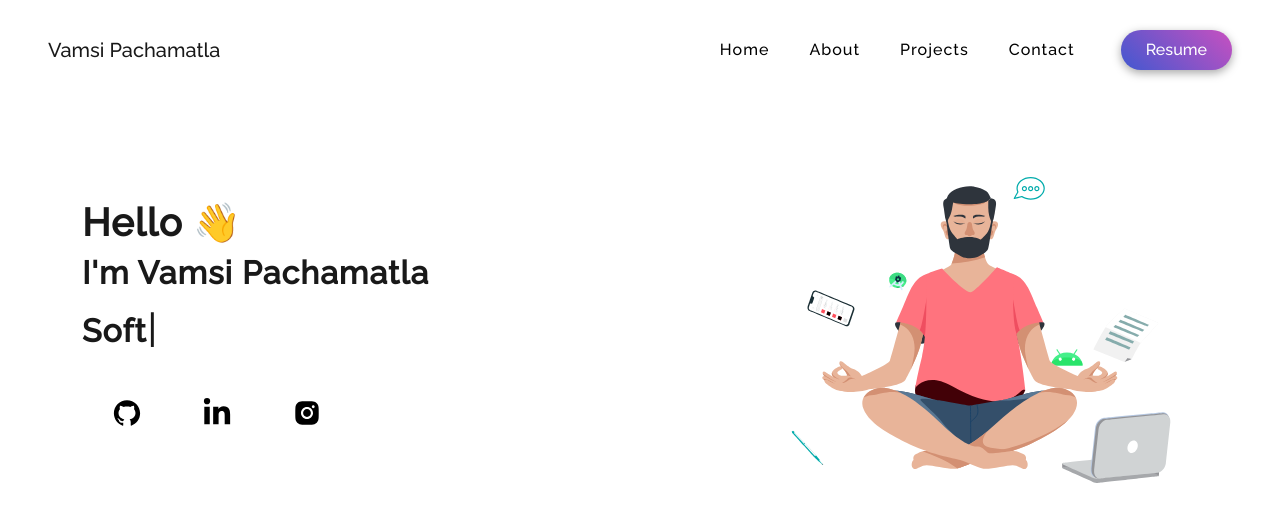
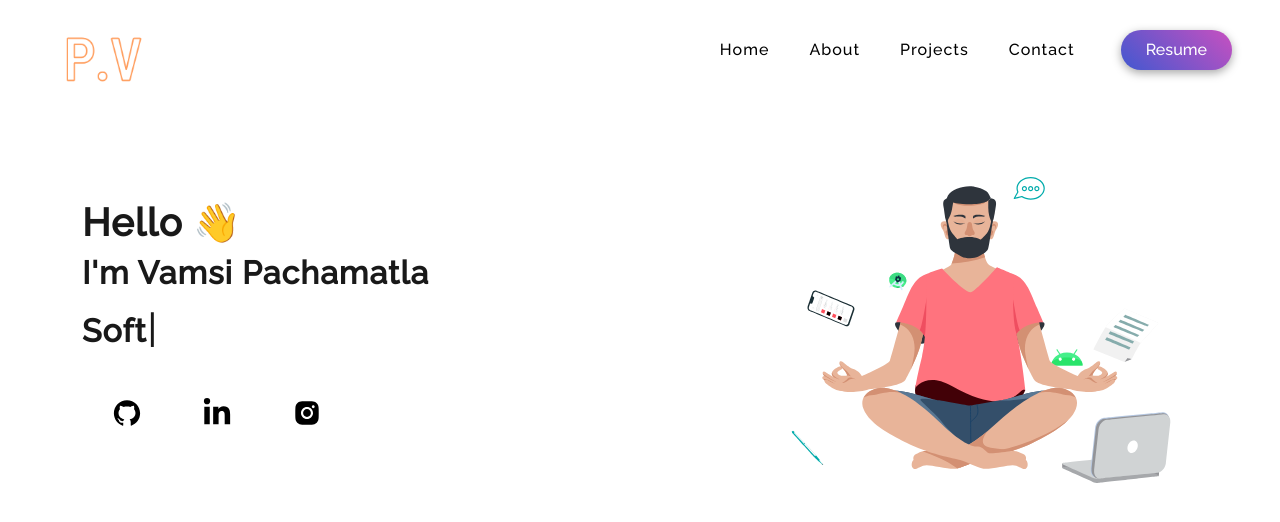
Before and after one commit to vamsi3379/Portfolio, a React (Create React App) app: page / in a window 1280 px wide. Shown: the top 522 px of the page. Built offline with nearby package versions, Linux system fonts and the light colour scheme; a web font is replaced by a local one.

Commit message:
Minor changes

```diff
--- a/src/App.js
+++ b/src/App.js
@@ -1,7 +1,7 @@
 import './App.css';
 import { useEffect, useState } from 'react'
 import 'bootstrap/dist/css/bootstrap.min.css';
-import Preloader from '../src/components/Pre'
+// import Preloader from '../src/components/Pre'
 import Home from './pages/Home.js'
 import About from './pages/About'
 import { BrowserRouter as Router, Routes, Route } from 'react-router-dom';
@@ -23,7 +23,7 @@ function App() {
   return (
     <div className="App">
       <Router>
-        <Preloader load={load} />
+        {/* <Preloader load={load} />  */}
         <div className="App" id={load ? "no-scroll" : "scroll"}>
           <Routes>
             <Route path='/' element={<Home />}></Route>
--- a/src/components/Contactpage/ContactForm.jsx
+++ b/src/components/Contactpage/ContactForm.jsx
@@ -54,10 +54,6 @@ const ContactForm = () => {
             </Button>
         </div>
       </Form>
-      {/* <hr className='line' />
-        <p className='copyright'>© Copyright 2023.
-        <br />
-        Designed & Built by <span>Vamsi Pachamatla</span></p> */}
     </div>
   );
 };
--- a/src/components/Header/Header.js
+++ b/src/components/Header/Header.js
@@ -43,7 +43,8 @@ function Header() {
 
 
       <Navbar.Brand className='logotext' as={Link} to='/'>
-        <Nav.Link as={Link} to="/" onClick={() => {updateExpanded(false);}}> Vamsi Pachamatla</Nav.Link>
+        {/* <Nav.Link as={Link} to="/" onClick={() => {updateExpanded(false);}}> Vamsi Pachamatla</Nav.Link> */}
+        <div className='logo'></div>
       </Navbar.Brand>
 
       <Navbar.Toggle className='navbar-toggler' aria-controls="responsive-navbar-nav"
--- a/src/pages/style.css
+++ b/src/pages/style.css
@@ -72,10 +72,13 @@
   opacity: 0.9 !important;
 }
 .logo{
-  background-image: url(../Assets/logor.png);
+  background-image: url(../Assets/Vamsi.png);
   background-size: cover;
   width: 90px;
   height: 80px;
+  margin-left: 10px;
+  background-color: transparent !important;
+
 }
 
 .navbar-nav .nav-link {
@@ -112,12 +115,12 @@
     height: 250px;
     border-radius: 10px;
     background-color: #4158d0;
-    background-image: linear-gradient(
+    /* background-image: linear-gradient(
       43deg,
       #4158d0 0%,
       #c850c0 0%,
       #ffcc70 100%
-    );
+    ); */
   }
   .nav-link {
     display: flex;
```
Also changed, not shown: src/Assets/Vamsi.png (added), src/Assets/Vamsi.svg (added).
